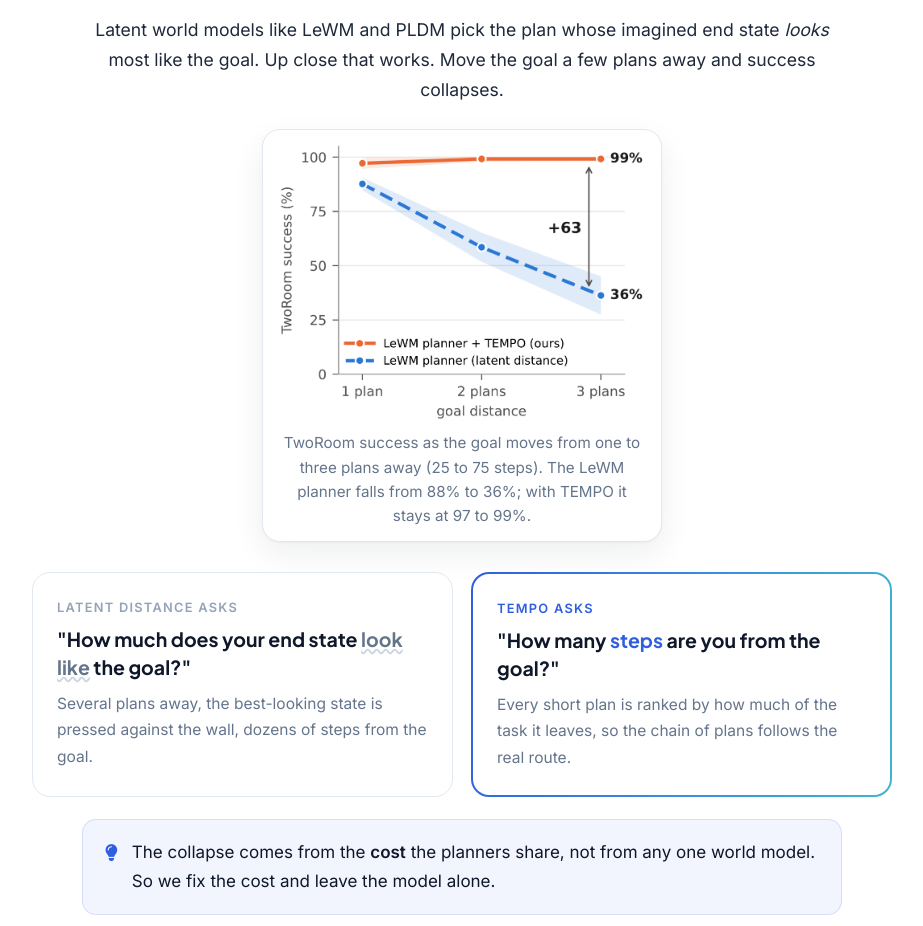
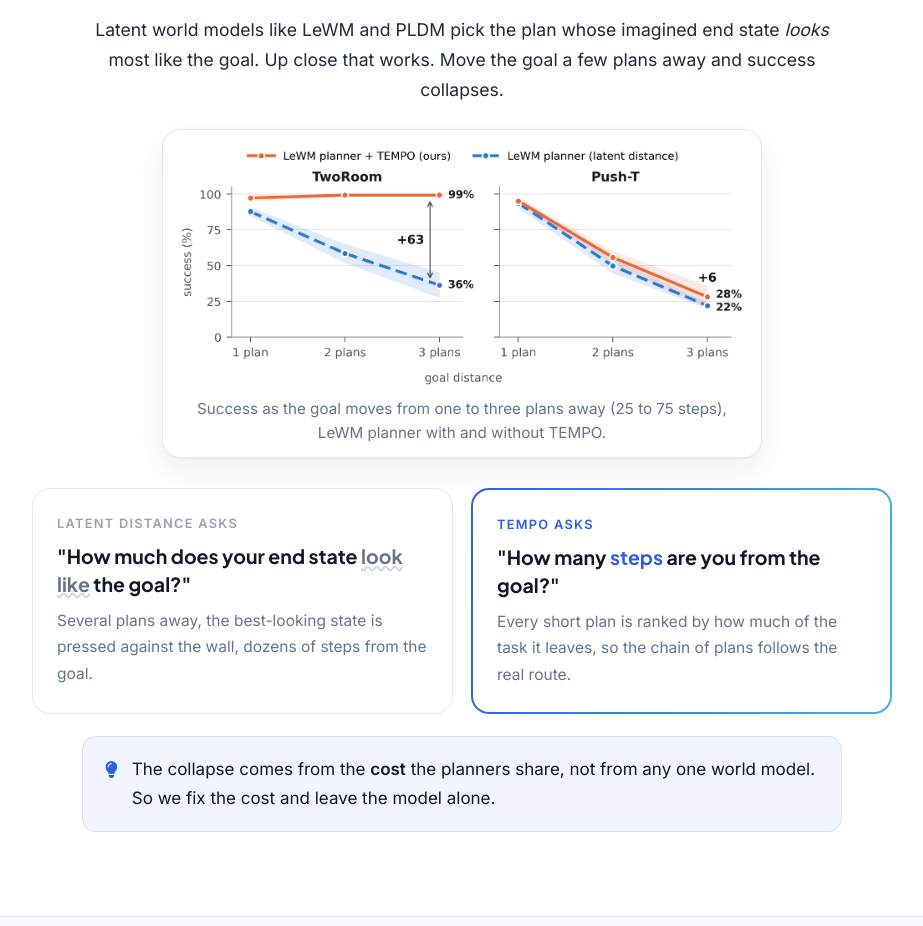
Before and after one commit to lamawmouk/tempo, a plain HTML site: page index.html in a window 1280 px wide. Shown: the part 1508-2434 px from the top of the page, without its empty margins (178-1101 px from the left). Drawn offline with nearby package versions, Linux system fonts and the light colour scheme; some icons are missing.

Commit message:
Problem: TwoRoom and Push-T curves side by side

```diff
--- a/index.html
+++ b/index.html
@@ -84,9 +84,8 @@
       the goal. Up close that works. Move the goal a few plans away and success collapses.</p>
 
     <figure class="card figure problem-curve">
-      <img src="./static/images/fig_teaser_curve.png" alt="TwoRoom success against goal distance: the LeWM planner falls from 88% at one plan to 36% at three plans; with TEMPO it stays between 97% and 99%.">
-      <figcaption>TwoRoom success as the goal moves from one to three plans away (25 to 75 steps). The LeWM planner falls from 88% to 36%;
-        with TEMPO it stays at 97 to 99%.</figcaption>
+      <img src="./static/images/fig_problem_curves.png" alt="Success against goal distance. TwoRoom: the LeWM planner falls from 88% to 36%, with TEMPO 97% to 99%. Push-T: 94% to 22%, with TEMPO 95% to 28%.">
+      <figcaption>Success as the goal moves from one to three plans away (25 to 75 steps), LeWM planner with and without TEMPO.</figcaption>
     </figure>
 
     <div class="versus">
--- a/static/css/index.css
+++ b/static/css/index.css
@@ -325,6 +325,6 @@ mjx-container[display="true"] { max-width: 100%; overflow-x: auto; overflow-y: h
 .teaser-video video { max-width: 100%; border-radius: 12px; background: #f6f8fc; }
 
 /* ---------- problem: teaser success curve ---------- */
-.problem-curve { max-width: 400px; margin: 24px auto 8px; padding: 14px 16px 12px; }
+.problem-curve { max-width: 600px; margin: 24px auto 8px; padding: 14px 16px 12px; }
 .problem-curve img { width: 100%; height: auto; display: block; }
 .problem-curve figcaption { margin-top: 10px; text-align: center; }
```
Also changed, not shown: static/images/fig_problem_curves.png (added).
